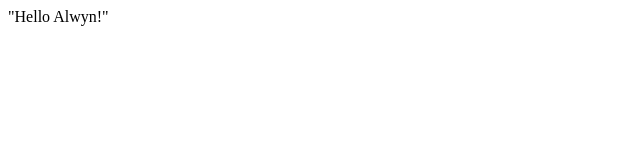
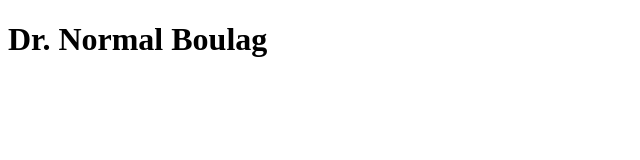
Before and after one commit to salta33/trials2, a plain HTML site: page index.html in a window 1280 px wide. Shown: the whole page, without its empty margins (0-640 px from the left). Drawn offline with Linux system fonts and the light colour scheme; files that its build step writes are made by us from their sources.

Commit message:
Second first changes

```diff
--- a/index.html
+++ b/index.html
@@ -1,24 +1,8 @@
 <!DOCTYPE html>
 <html lang="en">
-  <head>
-    <meta charset="UTF-8">
-    <title>Fork Me! FCC: Test Suite Template</title>
-    <link rel="stylesheet" href="css/style.css">
-  </head>
-
-  <body>
-    <script src="https://cdn.freecodecamp.org/testable-projects-fcc/v1/bundle.js"></script>
-
-    "Hello Alwyn!"
-    <!----
-    Hello Camper!
-
-    For now, the test suite only works in Chrome!
-    Please read the README below in the JS Editor before beginning.
-    Feel free to delete this message once you have read it.
-    Good luck and Happy Coding!
-
-    - The freeCodeCamp Team-->
+  <main id="main">
+    <h1 id="title">Dr. Normal Boulag</h1>
+  </main>
 
 
 </html>
```
